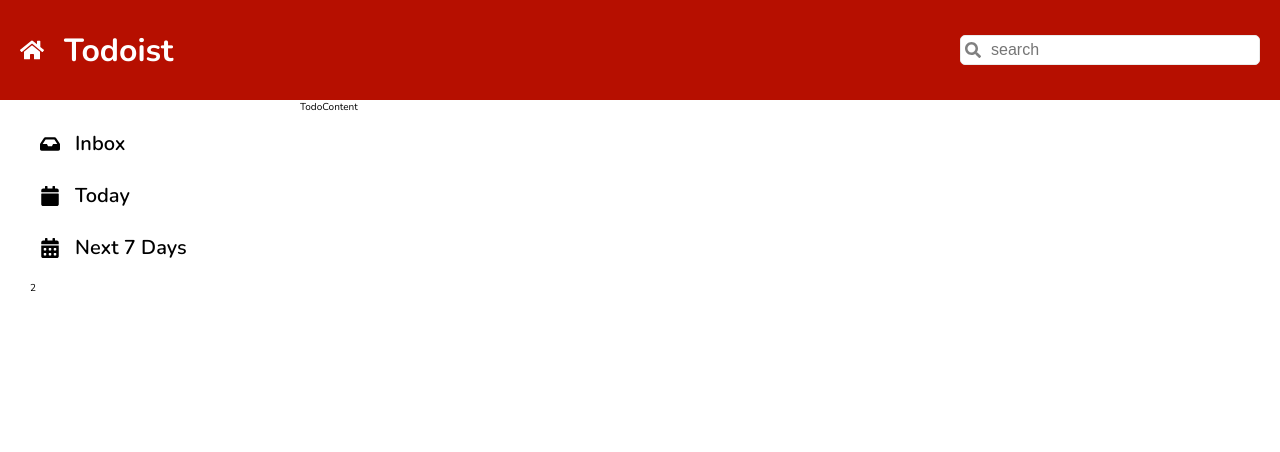
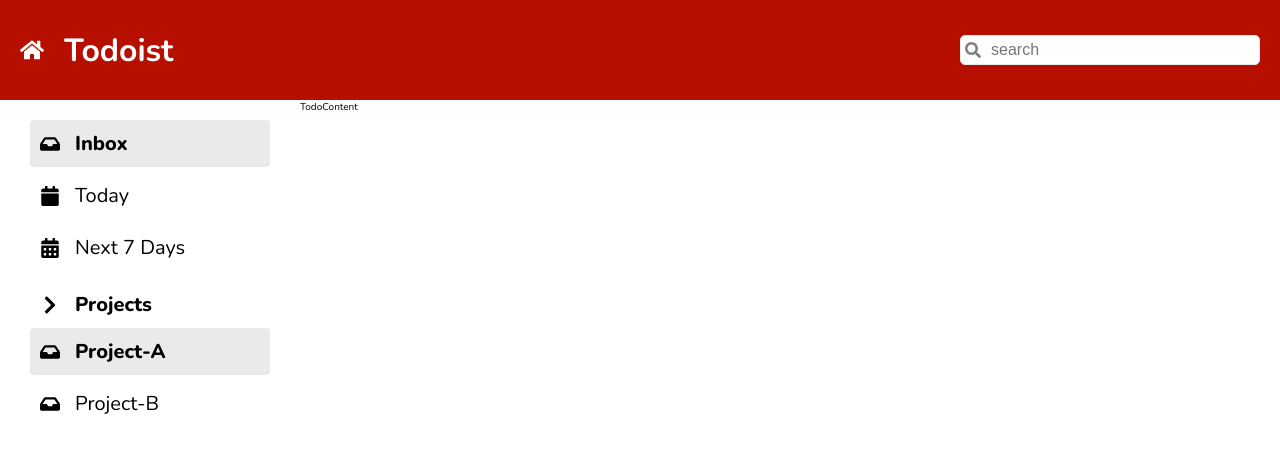
Before and after one commit to inferizer/cc15-todolist, a React (Create React App) app: page / in a window 1280 px wide. Shown: the top 452 px of the page. Built offline with nearby package versions, Linux system fonts and the light colour scheme.

Commit message:
create ListComponent

```diff
--- a/src/app/App.jsx
+++ b/src/app/App.jsx
@@ -1,12 +1,23 @@
 import "./App.scss";
 import "../components/Header.scss";
 import Header from "../components/Header";
-import ListItem from "../components/ListItem.jsx";
+import Lists from "../components/Lists";
 // Sidebar
 import { FaInbox, FaCalendar, FaCalendarAlt, FaChevronDown } from 'react-icons/fa';
 
 
 function App() {
+const generalList =[
+  {id:1, text:"Inbox", active:true, icon:<FaInbox/>},
+  {id:2, text:"Today", active:false, icon:<FaCalendar/>},
+  {id:3, text:"Next 7 Days", active:false, icon:<FaCalendarAlt/>},
+];
+
+const projectList =[
+  {id:4, text:"Project-A", active:true, icon:<FaInbox/>},
+  {id:5, text:"Project-B", active:false, icon:<FaInbox/>},
+];
+
   return (
     <div className="todo">
       <div className="todo__header">
@@ -16,27 +27,22 @@
         {/*Sidebar */}
         <aside className="sidebar">
           <section className="sidebar__category">
-            <ul className="list">
-              <ListItem text="Inbox" icon={<FaInbox className="list__item__icon" />}/>
-              <ListItem text="Today" icon={<FaCalendar className="list__item__icon"/>}/>
-              <ListItem text="Next 7 Days" icon={<FaCalendarAlt className="list__item__icon"/>}/>
-              {/* <li className="list__item">
-                <FaInbox className="list__item__icon"/>
-              <p className="list__item__text">Inbox</p>
-              </li>
-              <li className="list__item">
-                <FaCalendar className="list__item__icon"/>
-              <p className="list__item__text">Today</p>
-              </li>
-              <li className="list__item">
-                <FaCalendarAlt className="list__item__icon"/>
-              <p className="list__item__text">Next 7 Days</p>
-              </li> */}
+            <Lists data={generalList} />
 
-
-            </ul>
           </section>
-          <section className="sidebar__category">2</section>
+          <section className="sidebar__category">
+            <div className="accordion">
+              {/* Toggle */}
+              <div className="accordion__toggle">
+                <li className="accordion__item">
+                  <FaChevronDown className="accordion__item__icon accordion__item__active"/>
+                  <p className="accordion__item__text">Projects</p>
+                </li>
+              </div>
+              {/* List */}
+              <Lists data={projectList}/>
+            </div>
+          </section>
         </aside>
       </div>
       <div className="todo__content">TodoContent</div>
--- a/src/app/App.scss
+++ b/src/app/App.scss
@@ -40,13 +40,9 @@
     height: calc(100vh - $header-height);
 }
 
-// block
-.list {
-    display: flex;
-    flex-direction: column;
-    gap: 5px;
+// SCSS : Mixins and extents concept
+.accordion {
 
-    // Element
     &__item {
         display: flex;
         gap:15px;
@@ -55,14 +51,20 @@
         padding: 10px;
         border-radius: 4px;
         cursor: pointer;
+        font-weight: 800;
 
-        &:hover {
-            background-color: $grey-light;
+        &__icon{
+            cursor: pointer;
+            transition: 1s;
         }
 
-        // Modifier
-        &__text {
-            font-weight: 600;
+        &__active {
+            transform: rotate(270deg);
+        }
+
+        &__text{
+            font-weight: inherit;
         }
     }
+
 }
--- a/src/components/ListItem.jsx
+++ b/src/components/ListItem.jsx
@@ -1,13 +1,26 @@
 import "./ListItem.scss"
-import { FaInbox, FaCalendar, FaCalendarAlt, FaChevronDown } from 'react-icons/fa';
+import { useState } from "react";
+
+/* props = {
+    text : string
+    icon : <Component/>
+    active : boolean
+} */
 
 function ListItem(props) {
+
+// active=false
+
    return(
-   <li className="list__item">
-                {props.icon} {/* send  */}
+   <li className={`list__item ${props.active ? "active" : ""} `}>
+                {props.icon} {/* use component in props  */}
               <p className="list__item__text">{props.text}</p>
               </li>
    )
 }
 
+// CSS + JS Value : DynamicsClassName
+// not-active : className='list__item__text'
+// active : className='list__item__text active'
+
 export default ListItem;
--- a/src/components/ListItem.scss
+++ b/src/components/ListItem.scss
@@ -0,0 +1,33 @@
+@import "../index.scss";
+
+.list {
+    display: flex;
+    flex-direction: column;
+    gap: 5px;
+
+    // Element
+    &__item {
+        display: flex;
+        gap:15px;
+        align-items: center; // position SVG
+        font-size: 2rem;
+        padding: 10px;
+        border-radius: 4px;
+        cursor: pointer;
+        font-weight: 400;
+
+        &:hover {
+            background-color: $grey-light;
+        }
+
+        // Modifier
+        &__text {
+            font-weight: inherit;
+        }
+    }
+}
+
+.active {
+    font-weight: 800;
+    background-color: $grey-light;
+}
--- /dev/null
+++ b/src/components/Lists.jsx
@@ -0,0 +1,23 @@
+import ListItem from "./ListItem";
+/*
+props = {
+    lists = [
+        {id:number,
+        text:string,
+        icon:<components/>,
+        active:true,
+    }]
+}
+*/
+
+function Lists (props) {
+    return (
+        <ul className="list">
+            {props.data.map((item)=> (
+                <ListItem key={item.id} {...item}/>
+            ))}
+        </ul>
+    )
+}
+
+export default Lists;
```
Also changed, not shown: src/components/Lists.scss (added).
